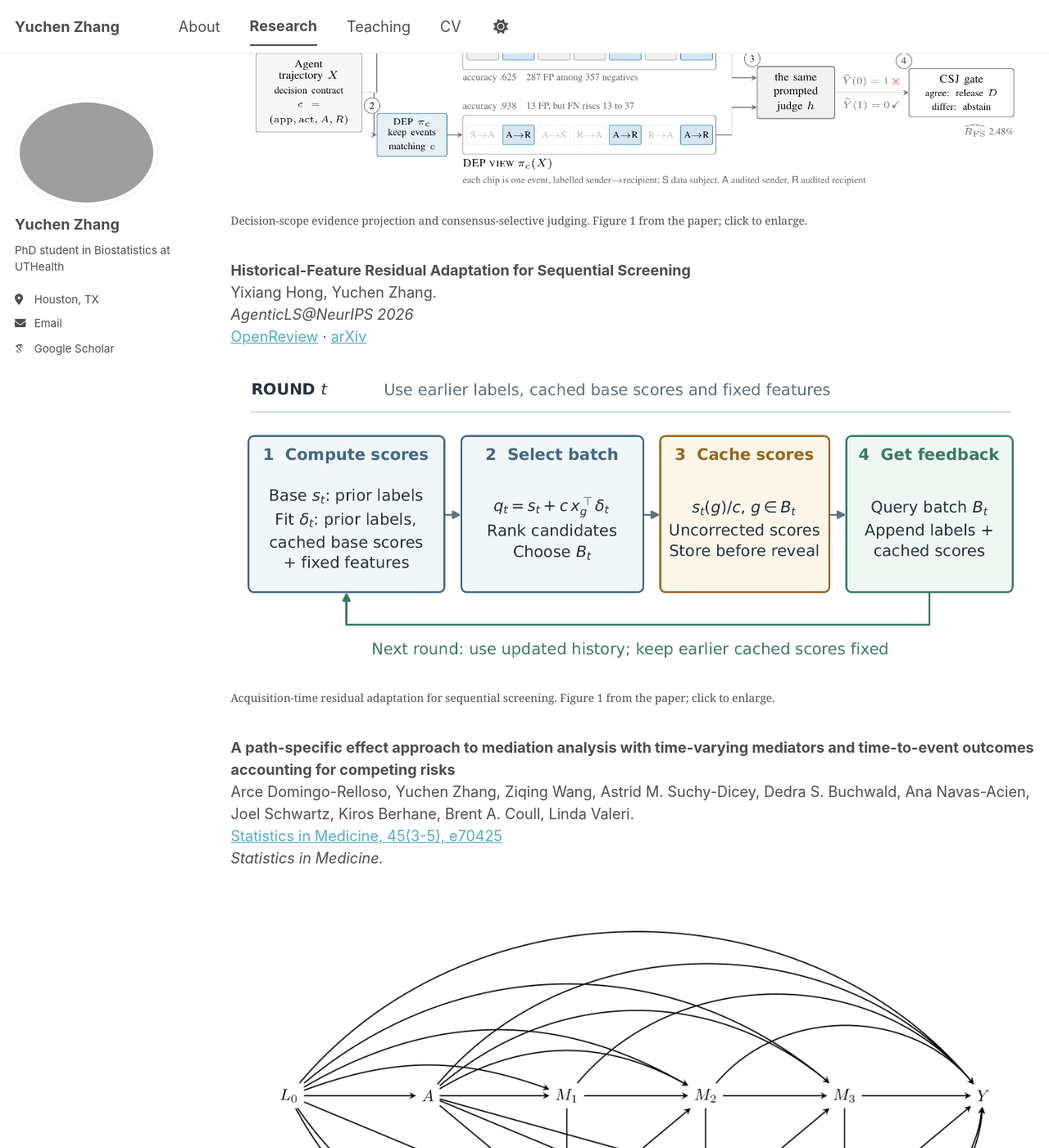
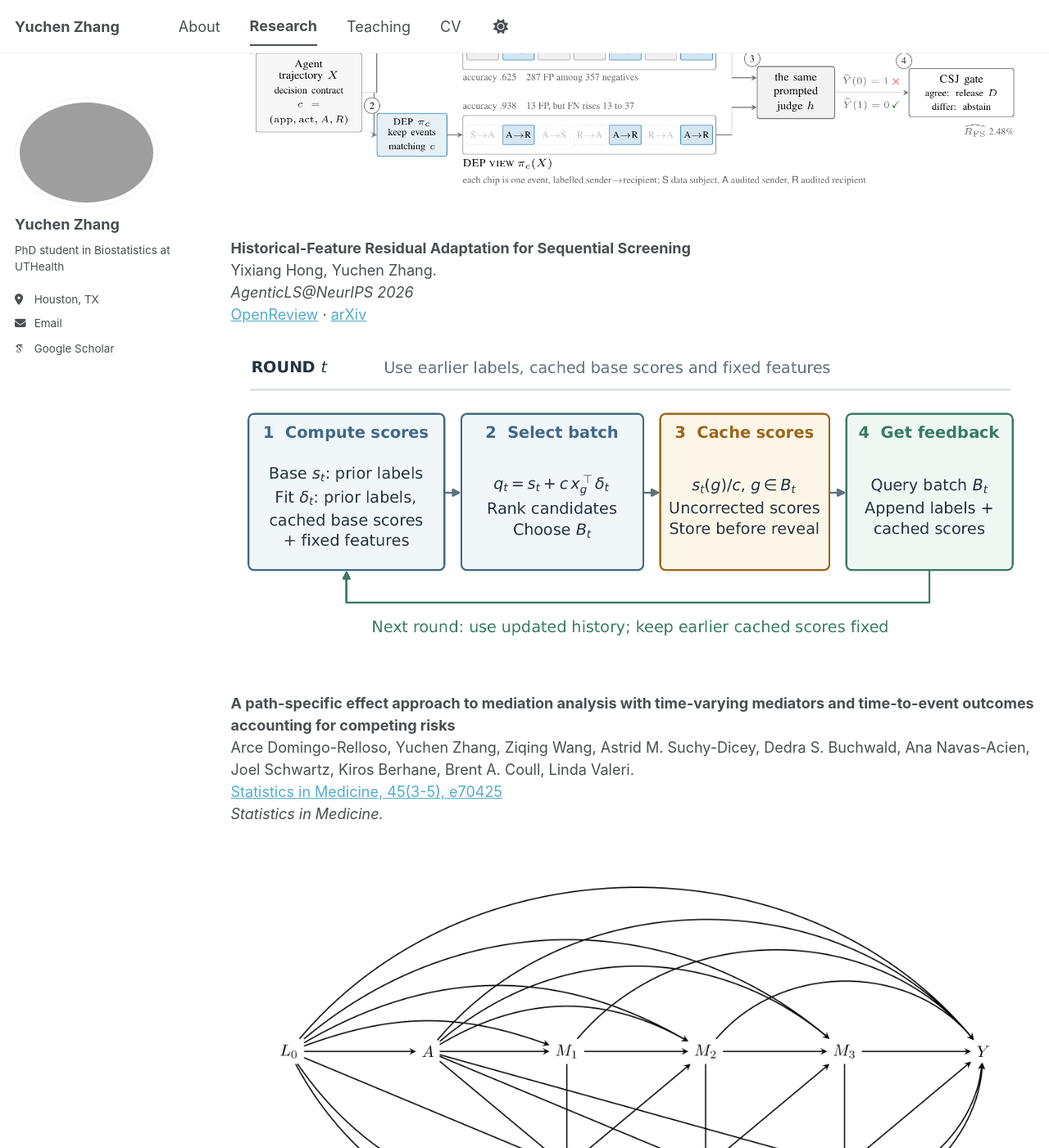
Before and after one commit to txbrook/txbrook.github.io, a Jekyll site: the page built from _pages/research.html, in a window 1280 px wide and 1400 px high, scrolled down 714 px. Shown: the whole window at 82% size. Built offline with Jekyll 4.4.1, drawn with Linux system fonts in a browser that asks for light colours; some web fonts are replaced; a script bundle is joined from its source files by our own code; library files that are not in the unit come from our copies; some of the changed text lies outside the part shown.

Commit message:
Remove redundant captions below research figures

```diff
--- a/_pages/research.html
+++ b/_pages/research.html
@@ -35,7 +35,6 @@ author_profile: true
     <a href="/images/filter-before-judging-framework.png" target="_blank" rel="noopener noreferrer" aria-label="View the Filter Before Judging framework at full size">
         <img src="/images/filter-before-judging-framework.png" width="1709" height="417" loading="lazy" decoding="async" alt="Decision-scope evidence projection compares the full trajectory with relevant action events, then releases a decision only when both judgments agree." style="display: block; width: 100%; height: auto; background: #fff;">
     </a>
-    <figcaption>Decision-scope evidence projection and consensus-selective judging. Figure 1 from the paper; click to enlarge.</figcaption>
 </figure>
 
 <p>
@@ -50,7 +49,6 @@ author_profile: true
     <a href="/images/historical-feature-residual-framework.png" target="_blank" rel="noopener noreferrer" aria-label="View the historical-feature residual adaptation framework at full size">
         <img src="/images/historical-feature-residual-framework.png" width="1709" height="655" loading="lazy" decoding="async" alt="The acquisition-time residual adaptation loop computes scores, selects a batch, caches uncorrected scores before feedback, and updates the history for the next round." style="display: block; width: 100%; height: auto; background: #fff;">
     </a>
-    <figcaption>Acquisition-time residual adaptation for sequential screening. Figure 1 from the paper; click to enlarge.</figcaption>
 </figure>
 
 <ul style="list-style-type: none; padding-left: 0;">
@@ -79,7 +77,6 @@ author_profile: true
     <a href="/images/melon-framework.png" target="_blank" rel="noopener noreferrer" aria-label="View the MELON framework at full size">
         <img src="/images/melon-framework.png" width="1959" height="825" loading="lazy" decoding="async" alt="MELON combines modality-specific encoders, NeighborhoodGAT spatial attention bias, a fusion transformer, and PID-guided contrastive learning to produce spatial embeddings." style="display: block; width: 100%; height: auto; background: #fff;">
     </a>
-    <figcaption>Overview of the MELON framework. Figure 1 from the paper; click to enlarge.</figcaption>
 </figure>
 
 
```
